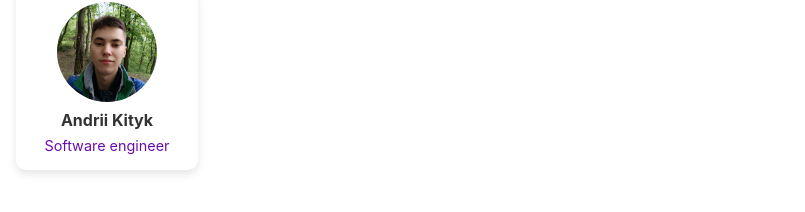
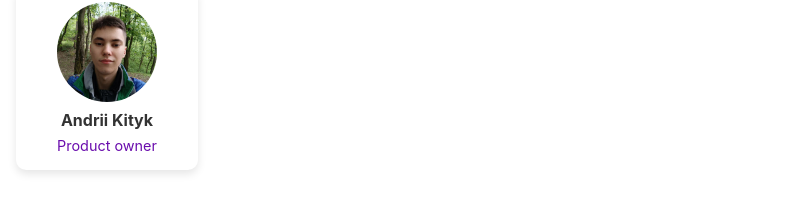
Before and after one commit to DuckSparce/PKR_HW6, a React (Create React App) app: page / in a window 1280 px wide. Shown: the part 144-356 px from the top of the page, without its empty margins (0-805 px from the left). Built offline with nearby package versions, Linux system fonts and the light colour scheme.

Commit message:
Add Andrii job

```diff
--- a/src/components/Body.js
+++ b/src/components/Body.js
@@ -7,7 +7,7 @@
         <img src={"/Andrii_photo.jpg"} alt="Andrii" style={styles.photo} />
         <div style={styles.textContainer}>
           <h2 style={styles.name}>Andrii Kityk</h2>
-          <p style={styles.position}>Software engineer</p>
+          <p style={styles.position}>Product owner</p>
         </div>
       </div>
     </main>
```
